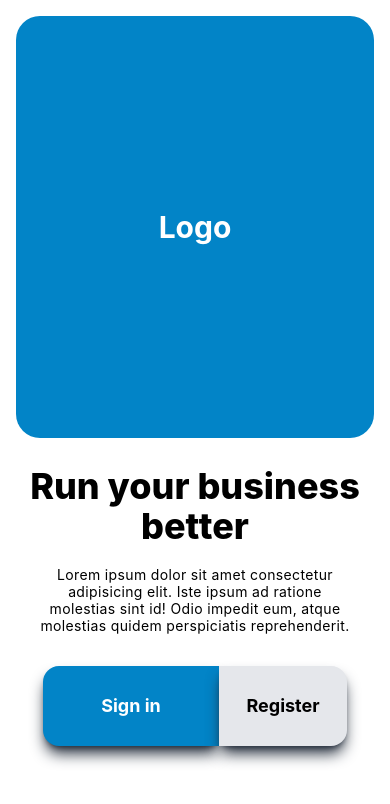
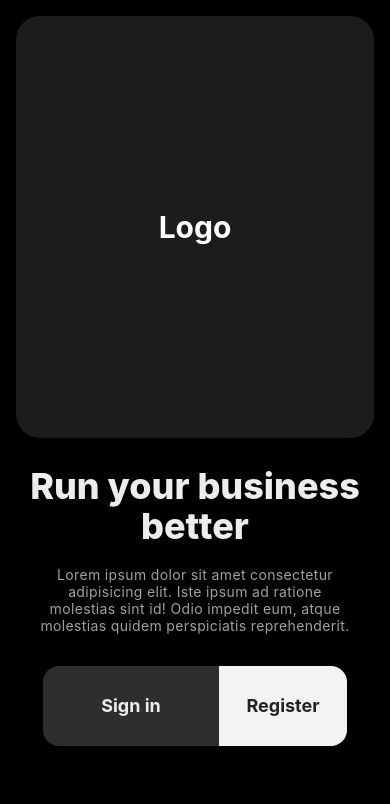
Before and after one commit to garbf1996/Plantilla-React-Native, a React Native app: screen / in a window 390 px wide. Shown: the top 804 px of the page. Built offline with nearby package versions, Linux system fonts and the light colour scheme.

Commit message:
Cambio de paleta de colores

```diff
--- a/screens/LoginScreen.jsx
+++ b/screens/LoginScreen.jsx
@@ -4,27 +4,27 @@ import { StatusBar } from "react-native";
 
 export const LoginScreen = () => {
   return (
-    <View className='bg-white h-screen flex items-center'>
+    <View className='bg-black h-screen flex items-center'>
       <StatusBar />
-      <View className='bg-sky-600 w-11/12 h-3/6 rounded-3xl mt-4  flex justify-center items-center'>
+      <View className='bg-[#1C1C1C] w-11/12 h-3/6 rounded-3xl mt-4  flex justify-center items-center'>
         <Text className='text-white font-bold text-3xl'>Logo</Text>
       </View>
 
-      <Text className='text-black font-extrabold text-4xl mt-7 text-center'>
+      <Text className='text-[#EDEDED] font-extrabold text-4xl mt-7 text-center'>
         Run your business better
       </Text>
-      <Text className='w-80 text-center tracking-wide mt-5'>
+      <Text className='w-80 text-[#A0A0A0] text-center tracking-wide mt-5'>
         Lorem ipsum dolor sit amet consectetur adipisicing elit. Iste ipsum ad
         ratione molestias sint id! Odio impedit eum, atque molestias quidem
         perspiciatis reprehenderit.
       </Text>
 
       <View className='flex flex-row justify-center w-5/6 h-20 mt-8'>
-        <TouchableOpacity className='flex justify-center items-center bg-sky-600 w-44 rounded-tl-2xl rounded-bl-2xl shadow-lg shadow-gray-800'>
-          <Text className='text-white font-bold text-lg'>Sign in</Text>
+        <TouchableOpacity className='flex justify-center items-center bg-[#2E2E2E] w-44 rounded-tl-2xl rounded-bl-2xl '>
+          <Text className='text-[#EDEDED] font-bold text-lg'>Sign in</Text>
         </TouchableOpacity>
-        <TouchableOpacity className='flex justify-center items-center bg-gray-200 w-32 rounded-tr-2xl rounded-br-2xl shadow-lg shadow-gray-800'>
-          <Text className='font-bold text-lg'>Register</Text>
+        <TouchableOpacity className='flex justify-center items-center bg-[#F3F3F3] w-32 rounded-tr-2xl rounded-br-2xl '>
+          <Text className='font-bold text-lg text-[#232323]'>Register</Text>
         </TouchableOpacity>
       </View>
     </View>
```
